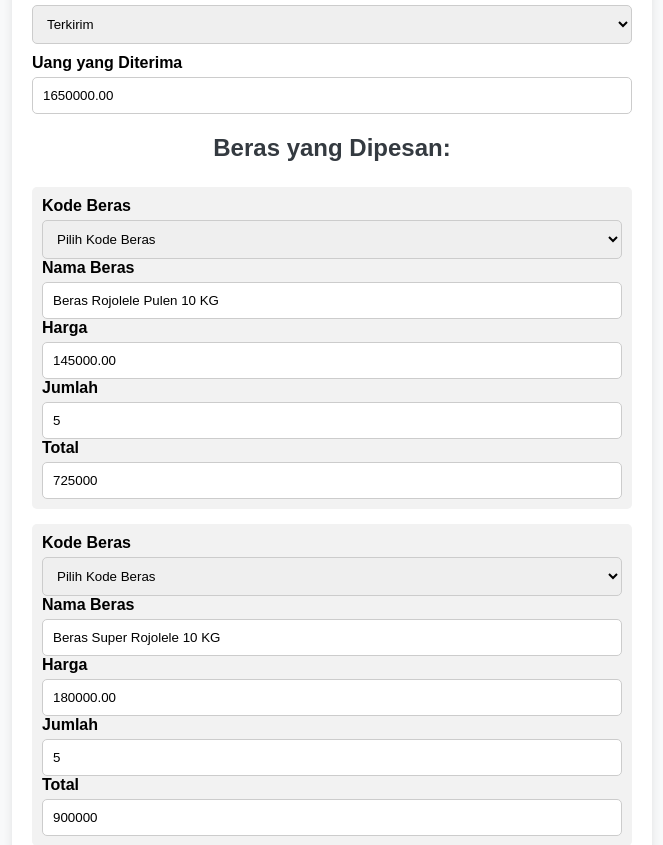
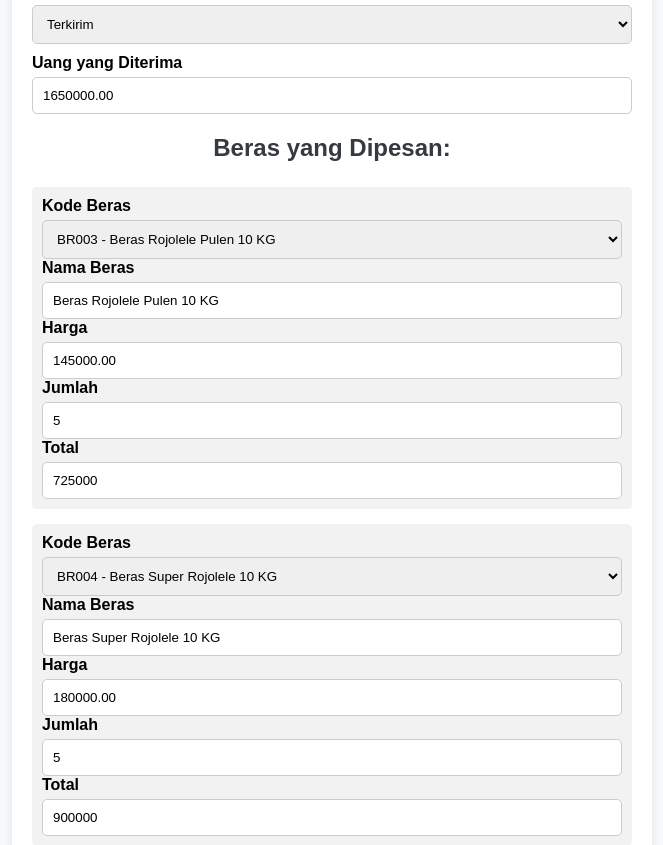
Before and after one commit to Riska01/webkasir, a CodeIgniter app: page /webkasir/kasir/edit/14 in a window 1280 px wide. Shown: the part 660-1505 px from the top of the page, without its empty margins (308-971 px from the left). Run offline with CodeIgniter, Linux system fonts and the light colour scheme; data comes from the database, SQL or seed files in the repository.

Commit message:
ubah edit list beras

```diff
--- a/application/views/kasir/edit.php
+++ b/application/views/kasir/edit.php
@@ -132,17 +132,13 @@
                 <label>Kode Beras</label>
                 <select name="items[<?php echo $index; ?>][rice_code]" onchange="updateRiceDetails(this)">
                     <option value="">Pilih Kode Beras</option>
-                    <?php
-                    foreach($berases as $beras){
-                        echo "<option value='".$beras['id']."'". ($item->rice_code == $beras['id'] ? ' selected' : '') ."> ".$beras['text']."</option>";
-                    }
-                    ?>
-                    <!-- <option value="BR001" <?php echo $item->rice_code == 'BR001' ? 'selected' : ''; ?>>BR001 - Beras Ekonomis Rojolele 5 KG</option>
+
+                     <option value="BR001" <?php echo $item->rice_code == 'BR001' ? 'selected' : ''; ?>>BR001 - Beras Ekonomis Rojolele 5 KG</option>
                     <option value="BR002" <?php echo $item->rice_code == 'BR002' ? 'selected' : ''; ?>>BR002 - Beras Super Rojolele 5 KG</option>
                     <option value="BR003" <?php echo $item->rice_code == 'BR003' ? 'selected' : ''; ?>>BR003 - Beras Rojolele Pulen 10 KG</option>
                     <option value="BR004" <?php echo $item->rice_code == 'BR004' ? 'selected' : ''; ?>>BR004 - Beras Super Rojolele 10 KG</option>
                     <option value="BR005" <?php echo $item->rice_code == 'BR005' ? 'selected' : ''; ?>>BR005 - Beras Super Rojolele 20 KG</option>
-                    <option value="BR006" <?php echo $item->rice_code == 'BR006' ? 'selected' : ''; ?>>BR006 - Beras Super Rojolele 25 KG</option> -->
+                    <option value="BR006" <?php echo $item->rice_code == 'BR006' ? 'selected' : ''; ?>>BR006 - Beras Super Rojolele 25 KG</option>
                 </select>
                 <label>Nama Beras</label>
                 <input type="text" name="items[<?php echo $index; ?>][rice_name]" value="<?php echo $item->rice_name; ?>" readonly>
```
